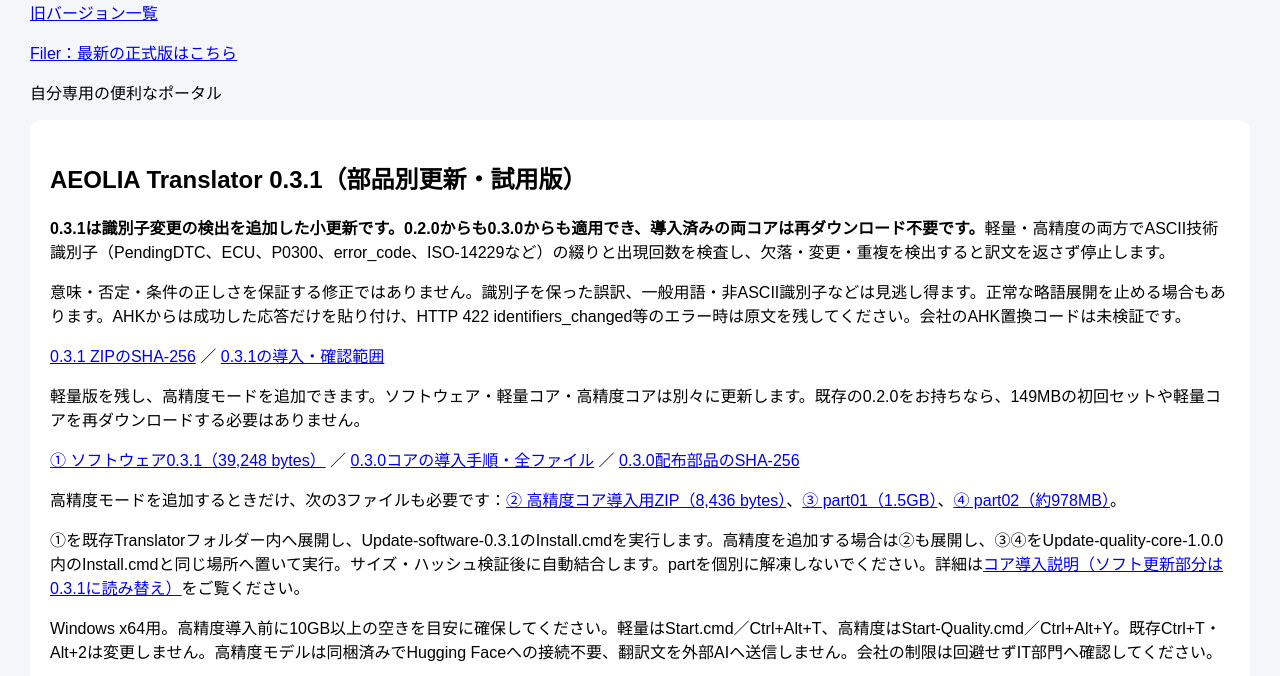
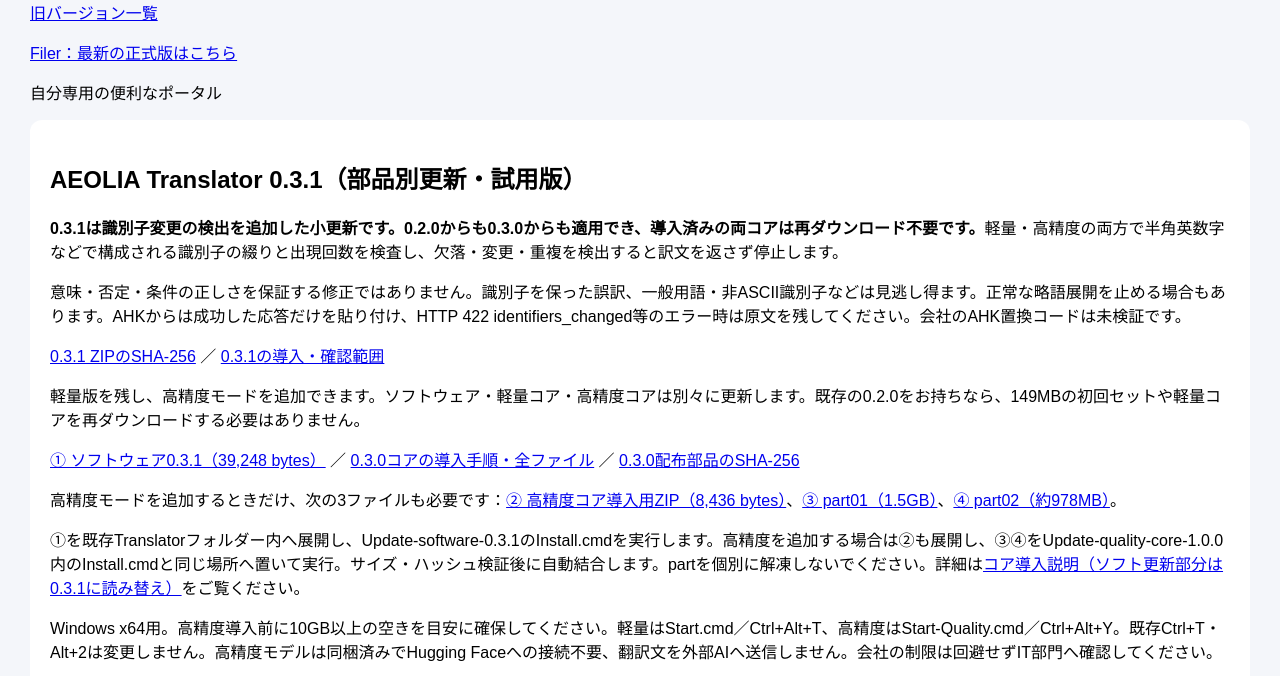
Before and after one commit to takami0606/takami0606.github.io, a plain HTML site: page index.html in a window 1280 px wide. Shown: the part 88-764 px from the top of the page. Drawn offline with Linux system fonts and the light colour scheme.

Commit message:
Generalize Translator homepage examples

```diff
--- a/index.html
+++ b/index.html
@@ -45,7 +45,7 @@
 
   <section class="card" id="aeolia-translator">
     <h2>AEOLIA Translator 0.3.1（部品別更新・試用版）</h2>
-    <p><strong>0.3.1は識別子変更の検出を追加した小更新です。0.2.0からも0.3.0からも適用でき、導入済みの両コアは再ダウンロード不要です。</strong>軽量・高精度の両方でASCII技術識別子（PendingDTC、ECU、P0300、error_code、ISO-14229など）の綴りと出現回数を検査し、欠落・変更・重複を検出すると訳文を返さず停止します。</p>
+    <p><strong>0.3.1は識別子変更の検出を追加した小更新です。0.2.0からも0.3.0からも適用でき、導入済みの両コアは再ダウンロード不要です。</strong>軽量・高精度の両方で半角英数字などで構成される識別子の綴りと出現回数を検査し、欠落・変更・重複を検出すると訳文を返さず停止します。</p>
     <p>意味・否定・条件の正しさを保証する修正ではありません。識別子を保った誤訳、一般用語・非ASCII識別子などは見逃し得ます。正常な略語展開を止める場合もあります。AHKからは成功した応答だけを貼り付け、HTTP 422 identifiers_changed等のエラー時は原文を残してください。会社のAHK置換コードは未検証です。</p>
     <p><a href="downloads/AEOLIA-Translator-software-0.3.1-installer.zip.sha256">0.3.1 ZIPのSHA-256</a> ／ <a href="downloads/Translator-0.3.1-update-notes.txt">0.3.1の導入・確認範囲</a></p>
     <p>軽量版を残し、高精度モードを追加できます。ソフトウェア・軽量コア・高精度コアは別々に更新します。既存の0.2.0をお持ちなら、149MBの初回セットや軽量コアを再ダウンロードする必要はありません。</p>
```
